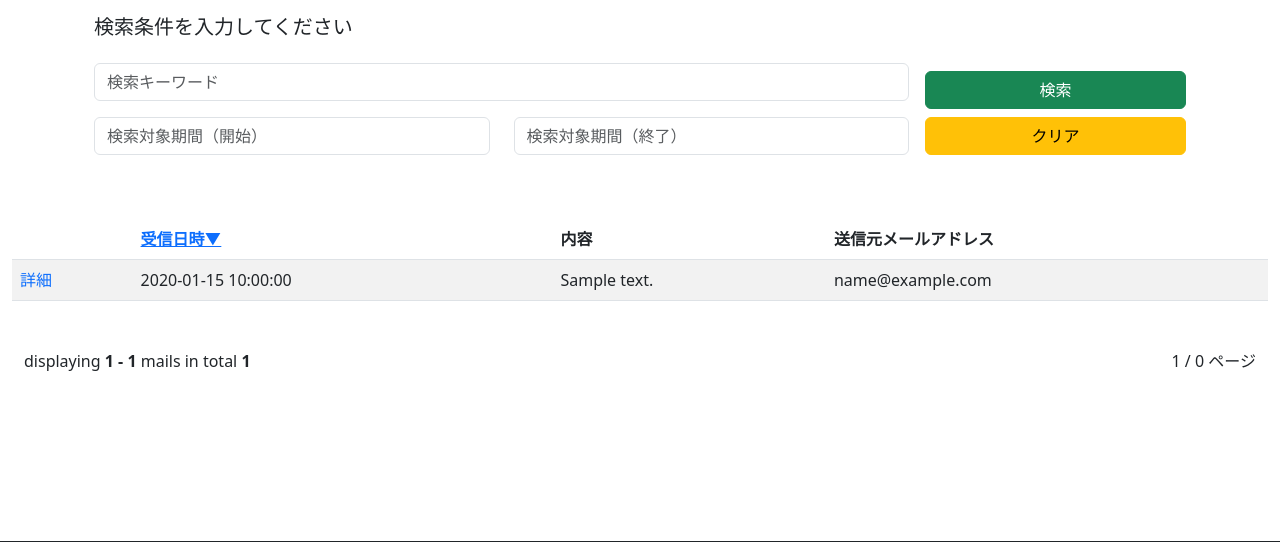
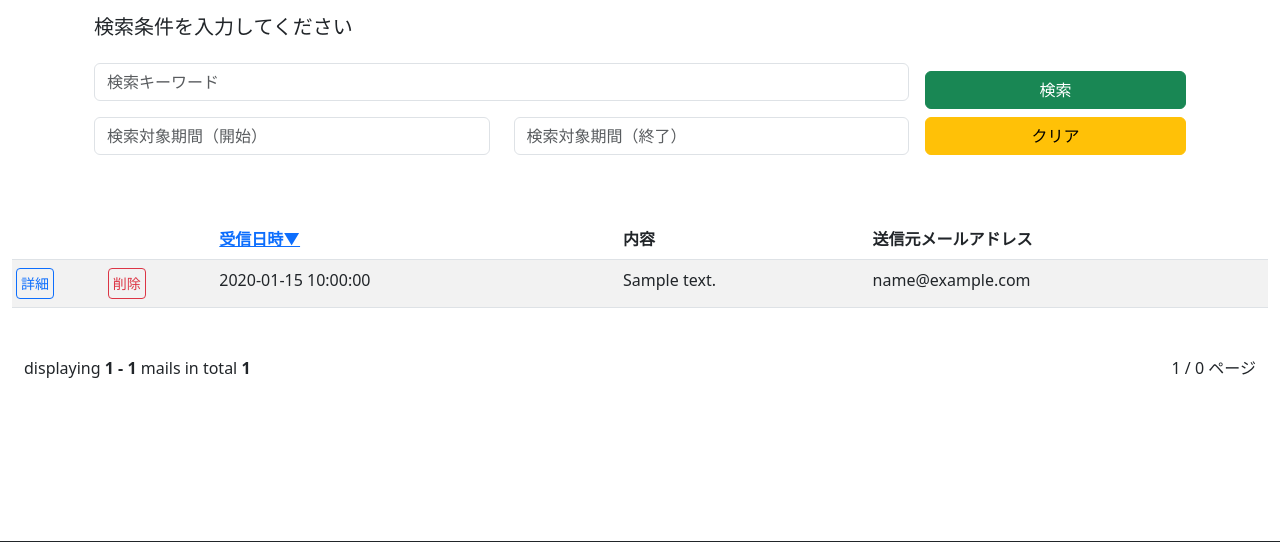
Before and after one commit to NJK-Labo/mailfilter, a Flask app: page /job-emails in a window 1280 px wide. Shown: the part 187-729 px from the top of the page. Run offline with Flask 3, Linux system fonts and the light colour scheme; tables that the repository leaves empty hold one stand-in row (values such as "Sample post"); some libraries are stand-ins or nearby versions.

Commit message:
一覧に行ごとの個別の削除ボタンを作成

```diff
--- a/app/static/css/style.css
+++ b/app/static/css/style.css
@@ -26,3 +26,12 @@ body {
     0% {opacity: 0}
     100% {opacity: 1}
 }
+
+/* カスタム幅 */
+.max-width-35 {
+    max-width: 35px;
+}
+
+.max-width-40 {
+    max-width: 40px;
+}
--- a/app/templates/list_job_emails.html
+++ b/app/templates/list_job_emails.html
@@ -50,7 +50,8 @@
         <thead>
             <tr>
                 <th></th>
-                <th>{{ toggle_received_at_link("main.list_job_emails", request.args.to_dict()) }}</th>
+                <th></th>
+                <th class="ps-4">{{ toggle_received_at_link("main.list_job_emails", request.args.to_dict()) }}</th>
                 <th>内容</th>
                 <th>送信元メールアドレス</th>
             </tr>
@@ -58,8 +59,13 @@
         <tbody>
             {% for mail in mails %}
             <tr>
-                <td><a href="{{ url_for('main.show_job_email', id=mail.id) }}" class="text-decoration-none">詳細</a></td>
-                <td>{{mail.received_at}}</td>
+                <td  class="px-1 max-width-40">
+                    <a href="{{ url_for('main.show_job_email', id=mail.id) }}" class="btn btn-outline-primary btn-sm p-1">詳細</a>
+                </td>
+                <td class="px-1 max-width-40">
+                    <a href="#" class="btn btn-outline-danger btn-sm p-1">削除</a>
+                </td>
+                <td class="ps-4">{{mail.received_at}}</td>
                 <td>{{mail.content| truncate(50, end='...')}}</td>
                 <td>{{mail.email}}</td>
             </tr>
```
Also changed, not shown: app/templates/list_contact_emails.html (+9 -3 lines).
